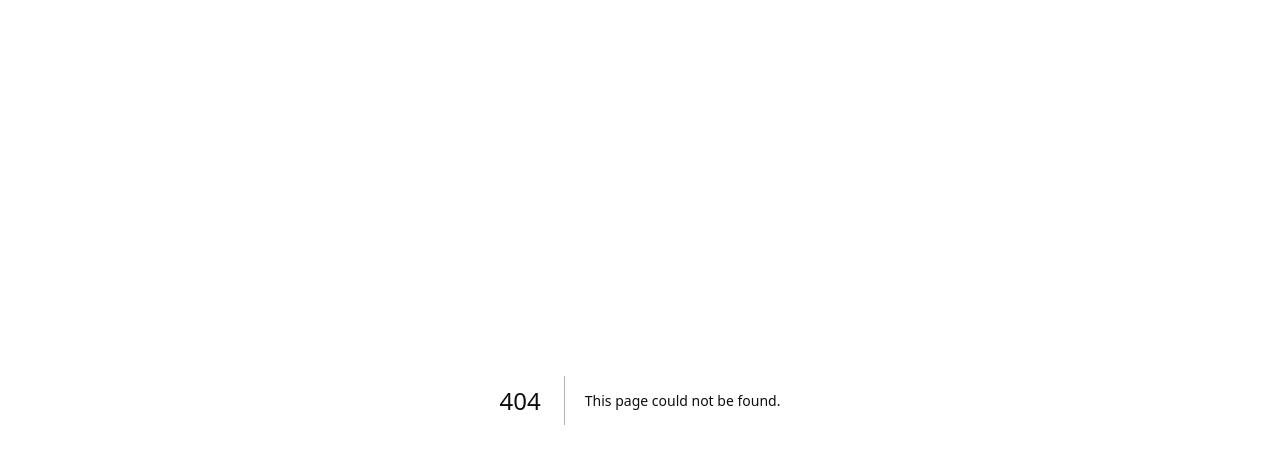
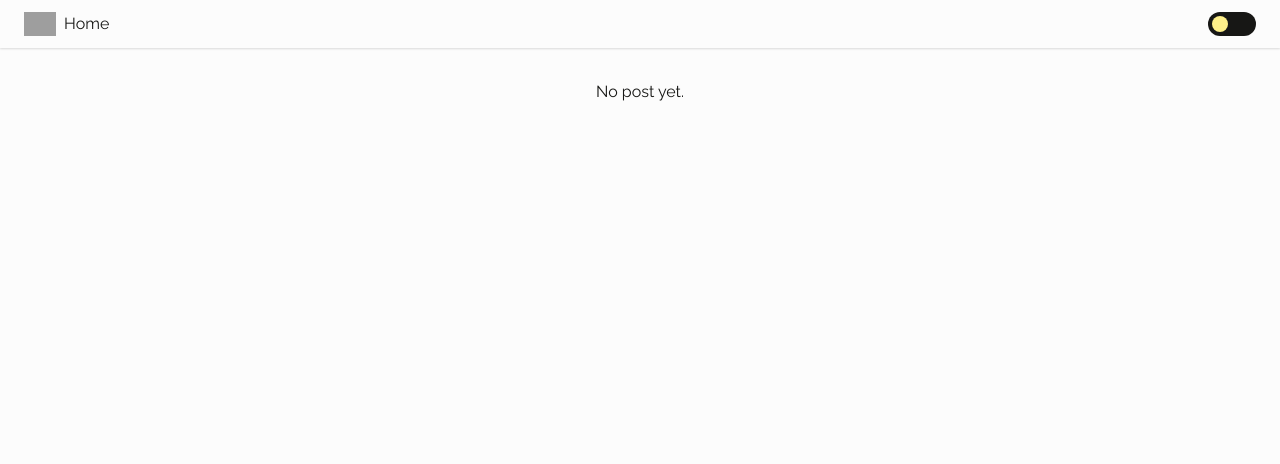
Before and after one commit to ryanadiputraa/portfolio, a Next.js app: page /blog in a window 1280 px wide. Before the commit this address had no page. Shown: the top 464 px of the page. Built offline with nearby package versions, Linux system fonts and the light colour scheme; grey boxes are pictures that could not be loaded.

Commit message:
feat: blog page

```diff
--- /dev/null
+++ b/app/blog/header.tsx
@@ -0,0 +1,42 @@
+'use client';
+
+import Image from 'next/image';
+import Link from 'next/link';
+import { useEffect } from 'react';
+
+export function Header() {
+  const toggleTheme = () => {
+    if (localStorage.theme === 'dark') {
+      localStorage.theme = 'light';
+      document.documentElement.classList.remove('dark');
+    } else {
+      localStorage.theme = 'dark';
+      document.documentElement.classList.add('dark');
+    }
+  };
+
+  useEffect(() => {
+    if (
+      localStorage.theme === 'dark' ||
+      (!('theme' in localStorage) && window.matchMedia('(prefers-color-scheme: dark)').matches)
+    ) {
+      document.documentElement.classList.add('dark');
+    } else {
+      document.documentElement.classList.remove('dark');
+    }
+
+    return () => document.documentElement.classList.remove('dark'); // reset theme for main page dynamic theme
+  }, []);
+
+  return (
+    <header className=" bg-white dark:bg-black shadow-white-grey dark:shadow-light-grey fixed w-full flex justify-between items-center py-3 px-[4%] sm:px-6 z-20 shadow-sm">
+      <Link href={'/'} className="flex items-center gap-2">
+        <Image src={'/img/logo.svg'} alt="logo" width={20} height={20} className="w-8 invert-0 dark:invert" />
+        <span>Home</span>
+      </Link>
+      <button onClick={toggleTheme} className="bg-black dark:bg-white rounded-full w-12 h-6 relative">
+        <div className="w-4 h-4 bg-yellow-200 dark:bg-blue-500 rounded-full absolute top-1 left-1 dark:left-7 transition-all" />
+      </button>
+    </header>
+  );
+}
--- /dev/null
+++ b/app/blog/layout.tsx
@@ -0,0 +1,10 @@
+import { Header } from './header';
+
+export default function BlogLayout({ children }: { children: React.ReactNode }) {
+  return (
+    <>
+      <Header />
+      <main className="min-h-[100vh] pt-20 pb-4 px-[4%] max-w-5xl mx-auto">{children}</main>
+    </>
+  );
+}
--- /dev/null
+++ b/app/blog/page.tsx
@@ -0,0 +1,3 @@
+export default function Blog() {
+  return <p className="text-center">No post yet.</p>;
+}
--- a/app/layout.tsx
+++ b/app/layout.tsx
@@ -13,7 +13,7 @@ export const metadata: Metadata = {
 export default function RootLayout({ children }: { children: React.ReactNode }) {
   return (
     <html lang="en">
-      <body className={`${raleway.className} text-black dark:text-white`}>{children}</body>
+      <body className={`${raleway.className} text-black dark:text-white bg-white dark:bg-black`}>{children}</body>
     </html>
   );
 }
--- a/tailwind.config.ts
+++ b/tailwind.config.ts
@@ -1,6 +1,7 @@
 import type { Config } from 'tailwindcss';
 
 const config: Config = {
+  darkMode: 'class',
   content: [
     './app/pages/**/*.{js,ts,jsx,tsx,mdx}',
     './app/components/**/*.{js,ts,jsx,tsx,mdx}',
@@ -9,9 +10,9 @@ const config: Config = {
   theme: {
     extend: {
       colors: {
-        white: '#FAFAF9',
+        white: '#FCFCFC',
         'white-grey': '#D9D9D9',
-        black: '#0E0E0C',
+        black: '#171715',
         'soft-black': '#262626',
         accent: '#8C8C73',
         'accent-light': '#AEAE9D',
```
